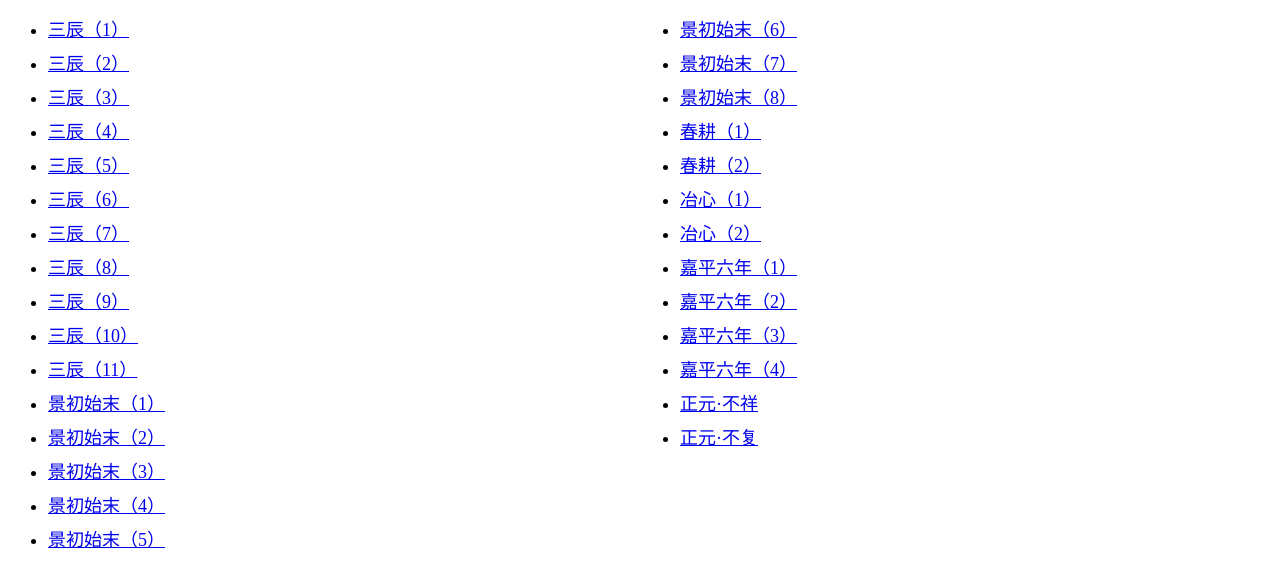
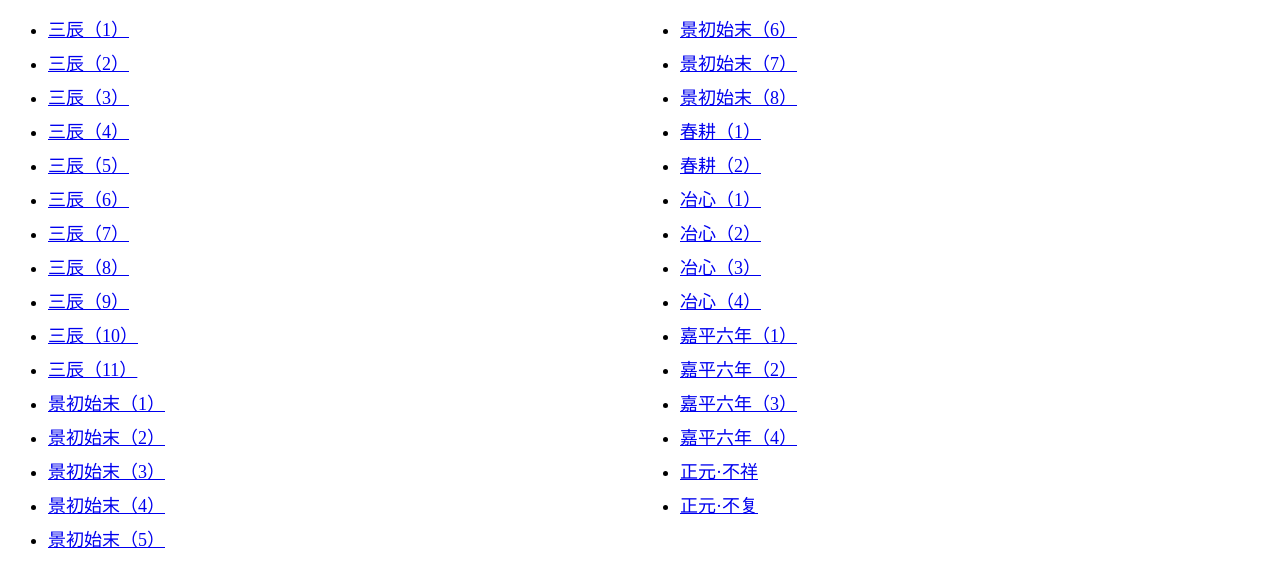
Before and after one commit to materia-prima/du, a plain HTML site: page index.html in a window 1280 px wide. Shown: the part 161-748 px from the top of the page. Drawn offline with Linux system fonts and the light colour scheme.

Commit message:
Update index.html

```diff
--- a/index.html
+++ b/index.html
@@ -100,6 +100,8 @@ HOMEPAGE
  <li> <a href="https://materia-prima.github.io/du/chungeng02.html">春耕（2）</a></li>
  <li> <a href="https://materia-prima.github.io/du/yexin01.html">冶心（1）</a></li>
  <li> <a href="https://materia-prima.github.io/du/yexin02.html">冶心（2）</a></li>
+ <li> <a href="https://materia-prima.github.io/du/yexin03.html">冶心（3）</a></li>
+ <li> <a href="https://materia-prima.github.io/du/yexin04.html">冶心（4）</a></li>
  <li> <a href="https://materia-prima.github.io/du/jp01.html">嘉平六年（1）</a> </li>
  <li> <a href="https://materia-prima.github.io/du/jp02.html">嘉平六年（2）</a> </li>
  <li> <a href="https://materia-prima.github.io/du/jp03.html">嘉平六年（3）</a> </li>
```
